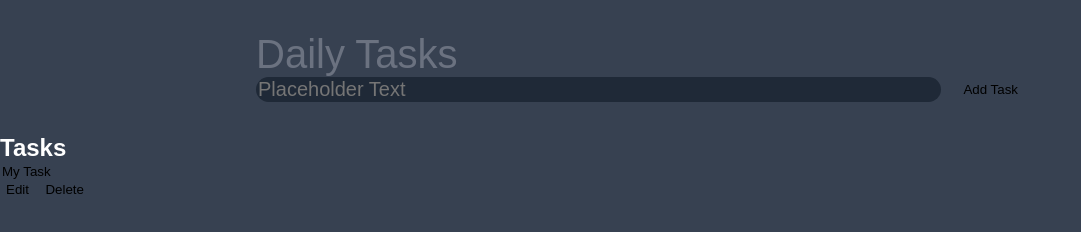
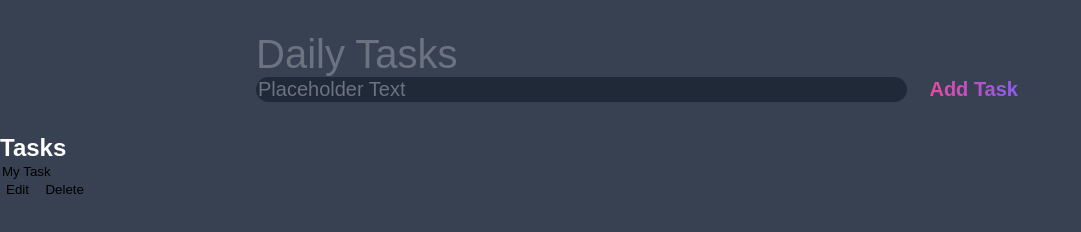
Before and after one commit to RyanVine/Javascript-To-Do-List, a plain HTML site: page index.html in a window 1280 px wide. Shown: the whole page, without its empty margins (0-1081 px from the left). Drawn offline with Linux system fonts and the light colour scheme.

Commit message:
Added styling to task button

```diff
--- a/styles.css
+++ b/styles.css
@@ -58,3 +58,18 @@ input, button {
     color: var(--light);
     font-size: 1.25rem;
 }
+
+#new-task-input::placeholder {
+    color: var(--gray);
+}
+
+#new-task-submit {
+ color: var(--pink);
+ font-size: 1.25rem;
+ font-weight: 700;
+    background-image: linear-gradient(to right, var(--pink), var(--purple));
+    -webkit-background-clip: text;
+    -webkit-text-fill-color: transparent;
+    cursor: pointer;
+    transition: 0.4s;
+}
```
